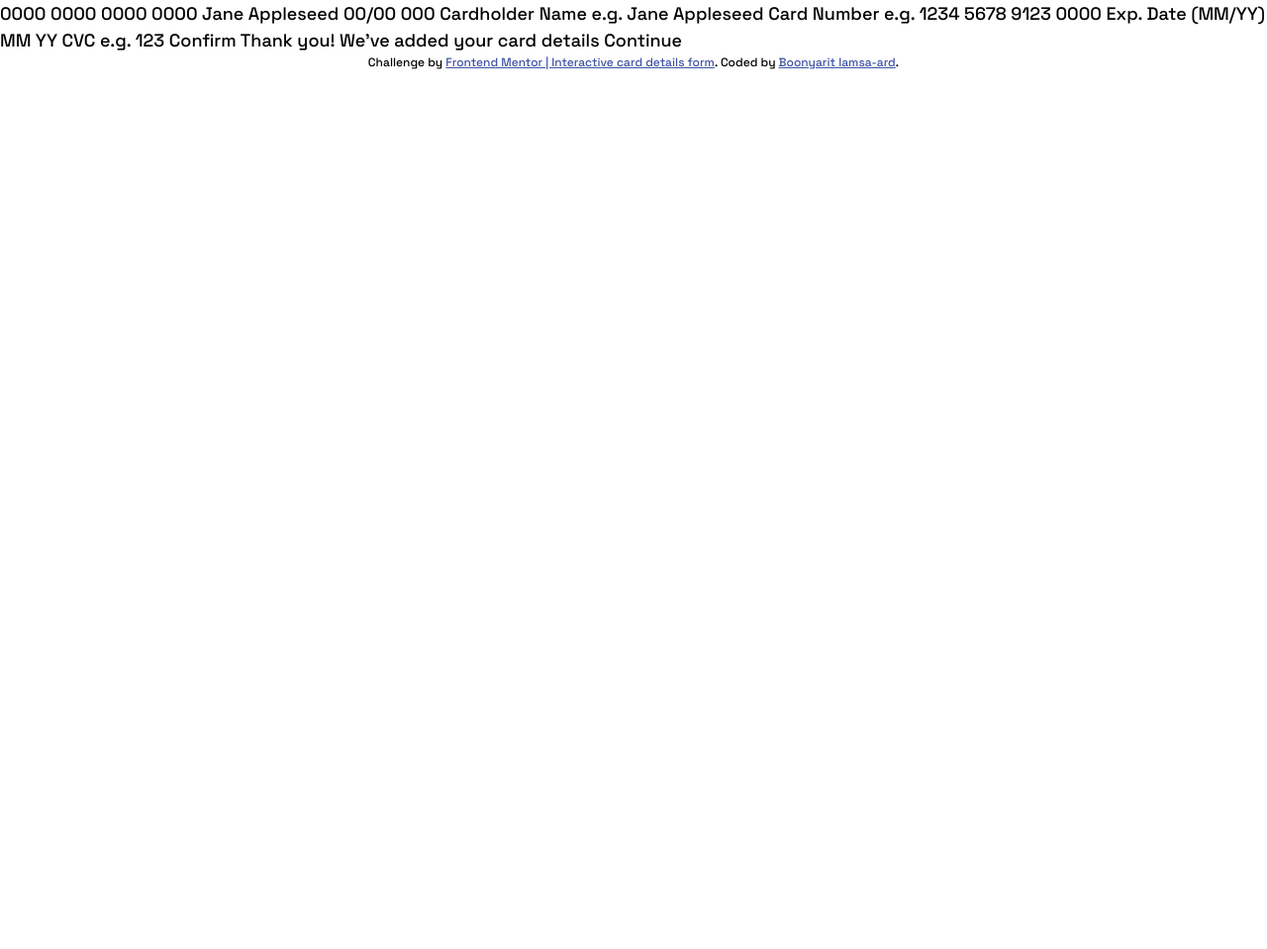
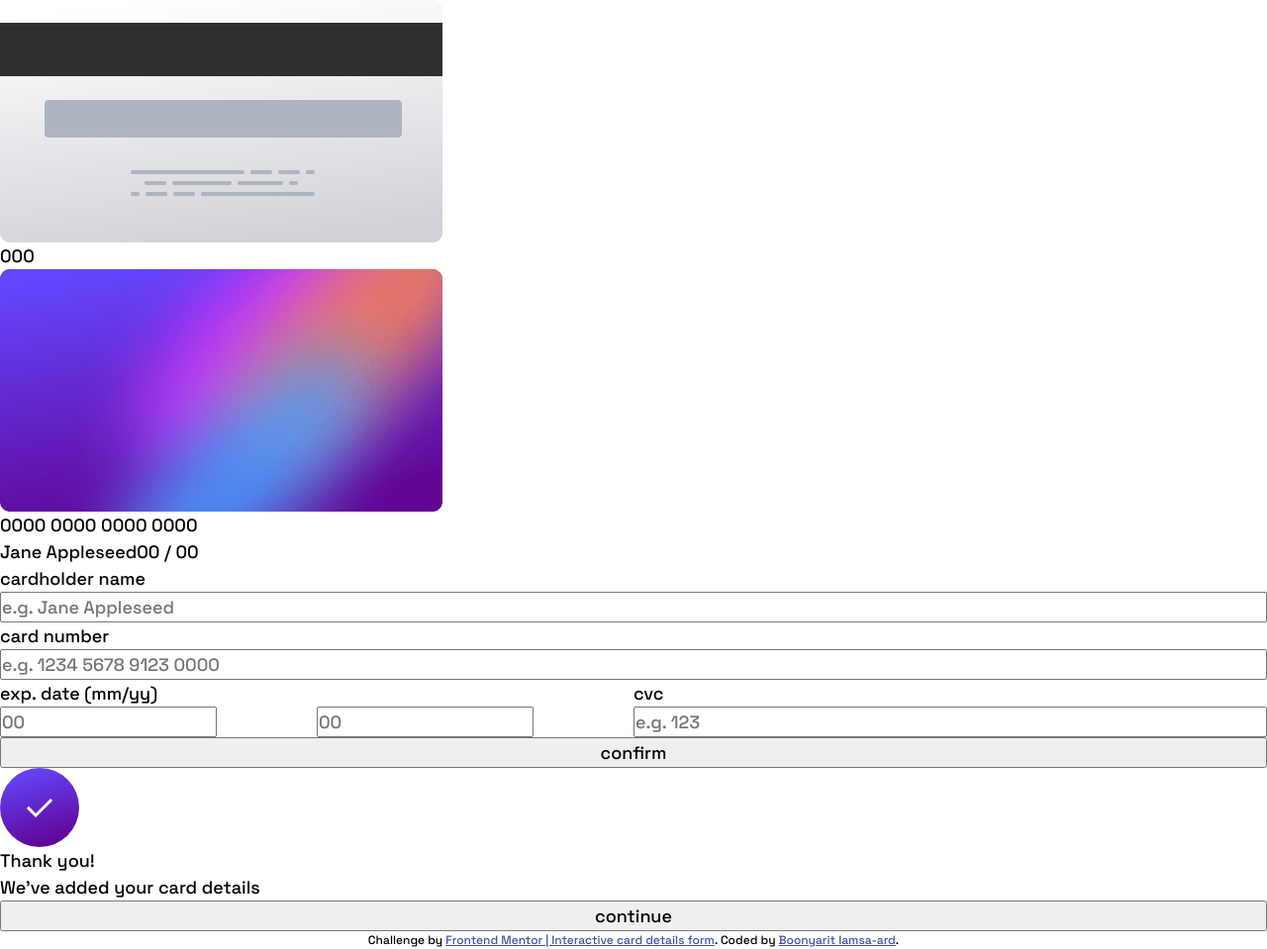
Before and after one commit to boonyarit-iamsaard/fm-interactive-card-details-form, a website built with Vite: page index.html in a window 1280 px wide. Shown: the whole page at 99% size. Before the commit the page ends 800 px from the top, so only its background shows below. Built offline with nearby package versions, Linux system fonts and the light colour scheme.

Commit message:
build: implement markup skeleton

```diff
--- a/index.html
+++ b/index.html
@@ -33,13 +33,115 @@
     </style>
   </head>
   <body>
-    <main>
-      0000 0000 0000 0000 Jane Appleseed 00/00 000 Cardholder Name e.g. Jane
-      Appleseed Card Number e.g. 1234 5678 9123 0000 Exp. Date (MM/YY) MM YY CVC
-      e.g. 123 Confirm
+    <main class="main-container">
+      <section class="interactive-card-section">
+        <div class="card-container">
+          <div class="card card-back">
+            <img
+              src="./src/assets/images/bg-card-back.png"
+              alt="card back"
+              class="card-image"
+            />
+            <div class="card-body">
+              <p>000</p>
+            </div>
+          </div>
+          <div class="card card-front">
+            <img
+              src="./src/assets/images/bg-card-front.png"
+              alt="card front"
+              class="card-image"
+            />
+            <div class="card-body">
+              <p>0000 0000 0000 0000</p>
+              <div class="d-flex">
+                <div>Jane Appleseed</div>
+                <div>
+                  <span>00</span>
+                  <span>/</span>
+                  <span>00</span>
+                </div>
+              </div>
+            </div>
+          </div>
+        </div>
+      </section>
 
-      <!-- Completed state start -->
-      Thank you! We've added your card details Continue
+      <section class="form-section">
+        <form class="form-container">
+          <div class="row">
+            <label for="cardholder-name" class="form-label"
+              >cardholder name</label
+            >
+            <input
+              type="text"
+              name="cardholder-name"
+              id="cardholder-name"
+              placeholder="e.g. Jane Appleseed"
+              class="form-control"
+            />
+          </div>
+          <div class="row">
+            <label for="card-number" class="form-label">card number</label>
+            <input
+              type="text"
+              name="card-number"
+              id="card-number"
+              class="form-control"
+              placeholder="e.g. 1234 5678 9123 0000"
+            />
+          </div>
+          <div class="row">
+            <div class="row col">
+              <label class="form-label">exp. date (mm/yy)</label>
+              <div class="col">
+                <input
+                  aria-label="expiry-month"
+                  type="text"
+                  name="expiry-month"
+                  id="expiry-month"
+                  class="form-control"
+                  placeholder="00"
+                />
+              </div>
+              <div class="col">
+                <input
+                  aria-label="expiry-year"
+                  type="text"
+                  name="expiry-year"
+                  id="expiry-year"
+                  class="form-control"
+                  placeholder="00"
+                />
+              </div>
+            </div>
+            <div class="row col">
+              <label for="cvc" class="form-label">cvc</label>
+              <input
+                type="text"
+                name="cvc"
+                id="cvc"
+                placeholder="e.g. 123"
+                class="form-control"
+              />
+            </div>
+          </div>
+          <div class="d-grid">
+            <button type="button" class="btn">confirm</button>
+          </div>
+        </form>
+
+        <div class="form-message">
+          <img
+            src="./src/assets/images/icon-complete.svg"
+            alt="complete icon"
+            class="message-image"
+          />
+          <p class="message-title">Thank you!</p>
+          <p class="message-text">We've added your card details</p>
+          <div class="d-grid"><button class="btn">continue</button></div>
+        </div>
+      </section>
 
       <section class="attribution">
         Challenge by
```
